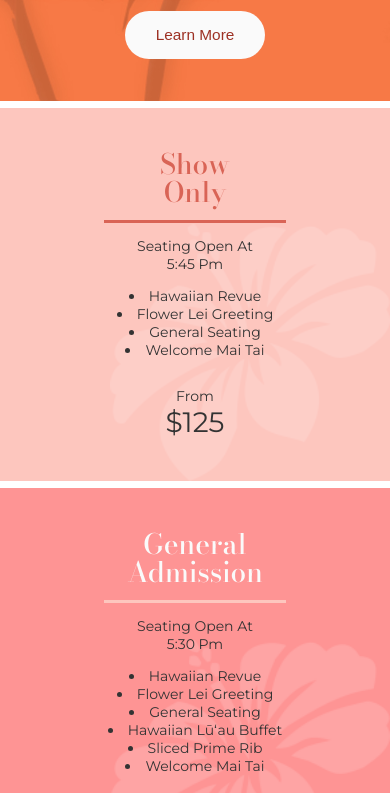
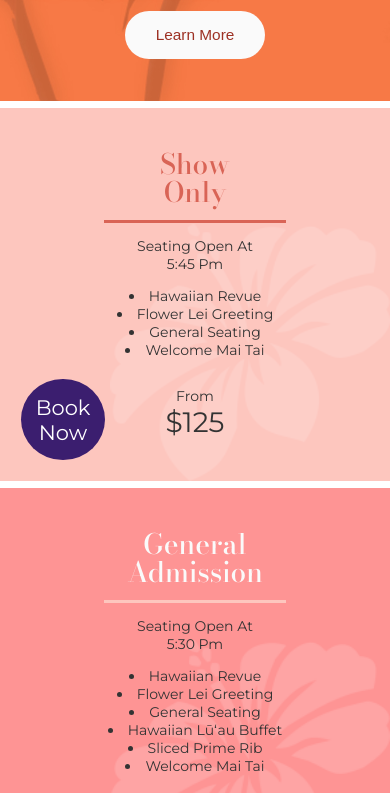
Before and after one commit to colemanrpatrick/paina_luau, a plain HTML site: page index.html in a window 390 px wide. Shown: the part 1725-2518 px from the top of the page. Drawn offline with nearby package versions, Linux system fonts and the light colour scheme; a script that the page names is missing.

Commit message:
booknowbutton

```diff
--- a/css/home.css
+++ b/css/home.css
@@ -273,6 +273,22 @@
 @media(max-width:1080px){
   .luau-package {
   padding: 3em 1.5em;
+    position: relative;
+  }
+  .luau-package::after{
+    content: "book now";
+    position: absolute;
+    left: 1em;
+    bottom: 1em;
+    color: white;
+    width: 4em;
+    text-align: center;
+    background-color: #3B1E6F;
+    font-size: 1.5em;
+    padding-top: 0.75em;
+    padding-bottom: 0.75em;
+    border-radius: 50%;
+    text-transform: capitalize;
   }
    #luau-packages {
     border: none;
```
